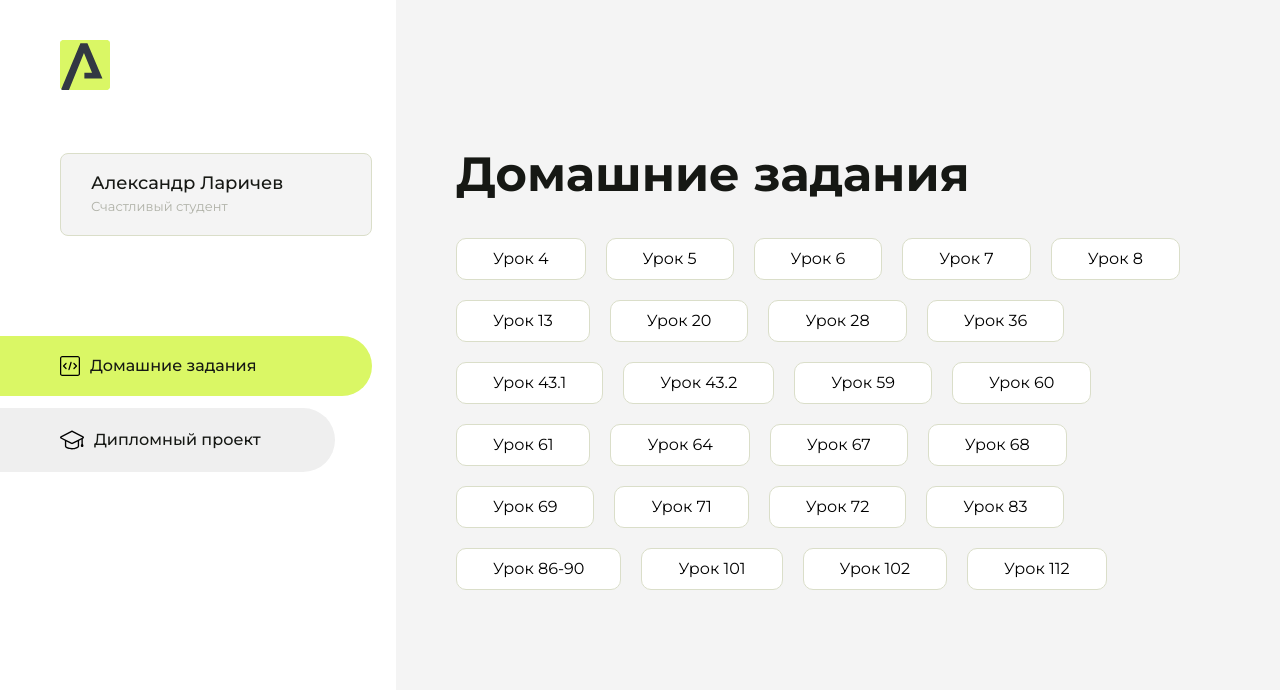
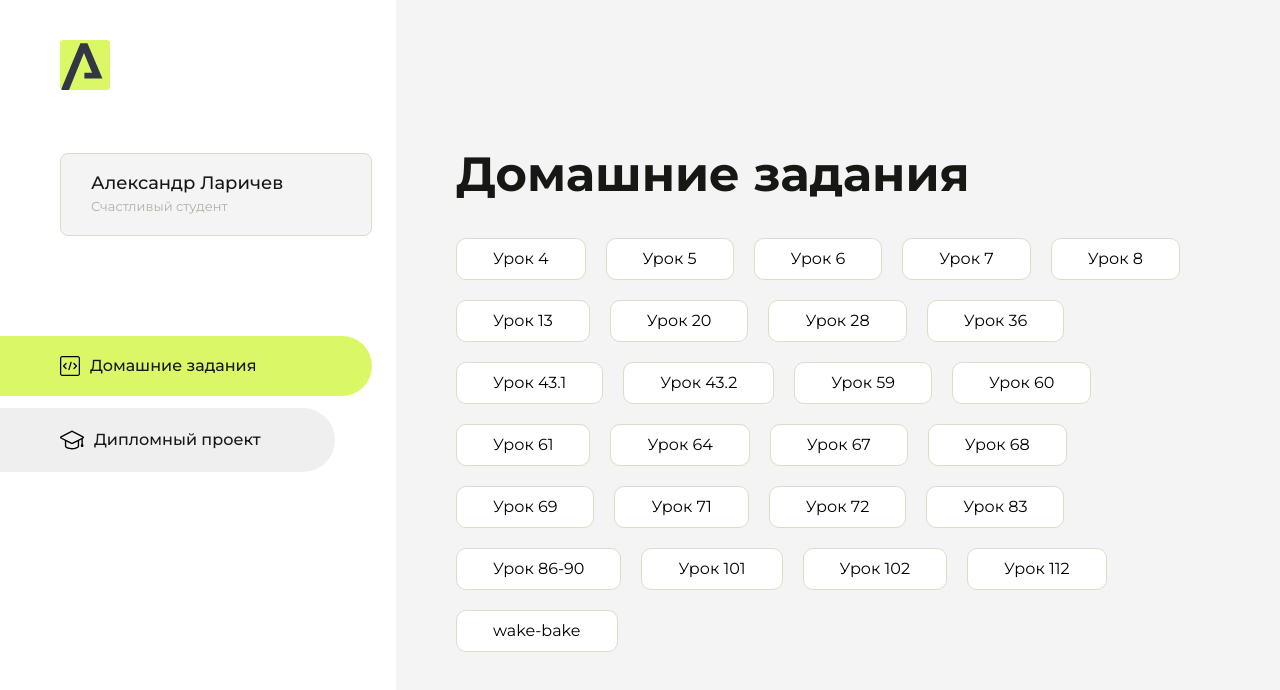
Before and after one commit to CozyDozy/homework, a plain HTML site: page index.html in a window 1280 px wide. Drawn offline with Linux system fonts and the light colour scheme.

Commit message:
Update index.html

```diff
--- a/index.html
+++ b/index.html
@@ -167,6 +167,9 @@
                     <li class="content__list-item">
                         <a href="lesson 112/index.html">Урок 112</a>
                     </li>
+                    <li class="content__list-item">
+                        <a href="lesson wake-bake/index.html">wake-bake</a>
+                    </li>
                 </ul>
             </div>
             <div class="content__block hidden" id="diplomBlock">
```
